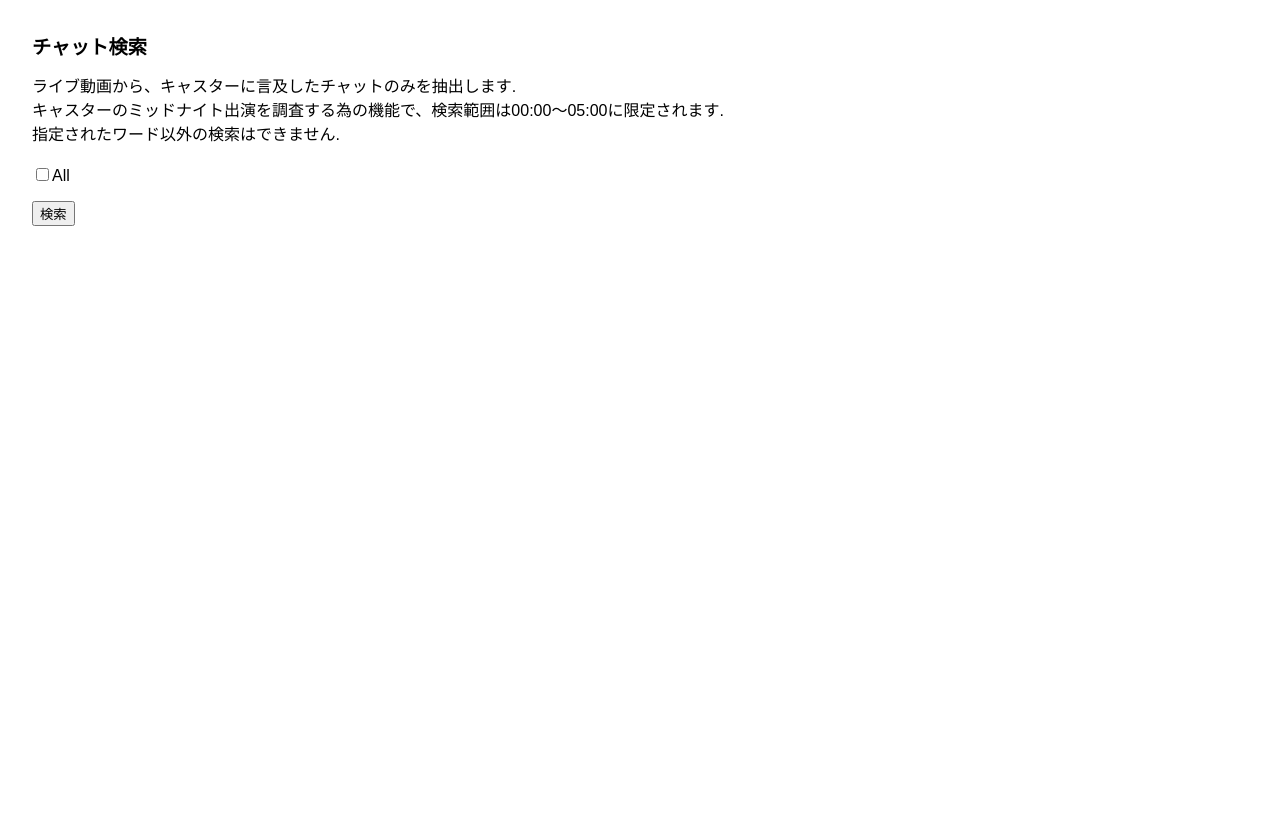
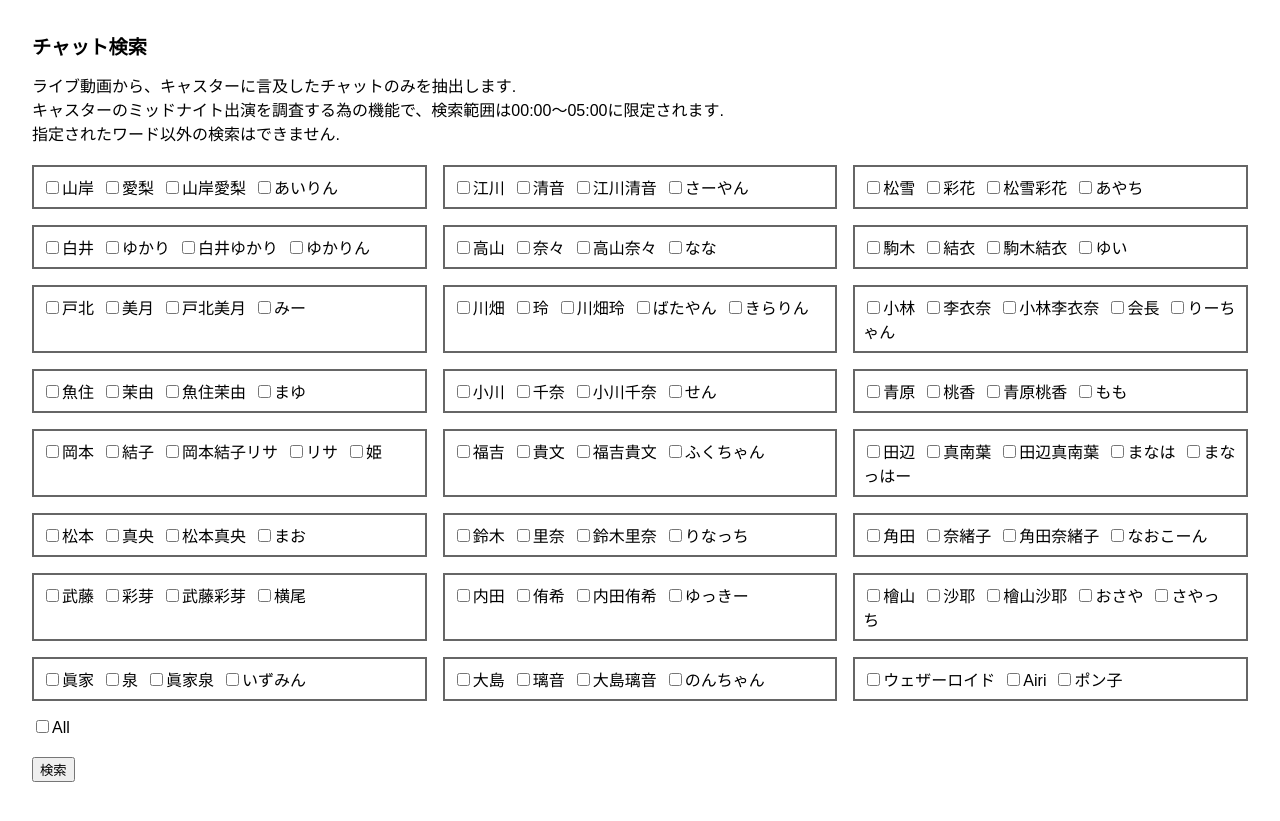
Before and after one commit to boxpush/b, a Jekyll site: the page tesst/chat.html, which Jekyll copies as it is, in a window 1280 px wide. Shown: the top 821 px of the page. Built offline with Jekyll 4.4.1, drawn with Linux system fonts in a browser that asks for light colours.

Commit message:
Update chat.html

```diff
--- a/tesst/chat.html
+++ b/tesst/chat.html
@@ -21,9 +21,9 @@
   <div>キャスターのミッドナイト出演を調査する為の機能で、検索範囲は00:00～05:00に限定されます.</div>
   <div>指定されたワード以外の検索はできません.</div>
   <div style="margin-bottom: 20px;"></div>
-  <div class="checkboxes" id="checkboxes">
-    <label><input type="checkbox" id="selectAll">All</label>
-  </div>
+  <div class="checkboxes" id="checkboxes"></div>
+  <div><label><input type="checkbox" id="selectAll">All</label></div>
+  <div style="margin-bottom: 20px;"></div>
   <button id="searchBtn">検索</button>
   <div style="margin-bottom: 20px;"></div>
   <div id="results"></div>
```
Also changed, not shown: other parts of tesst/chat.html (+1 -0 lines).
